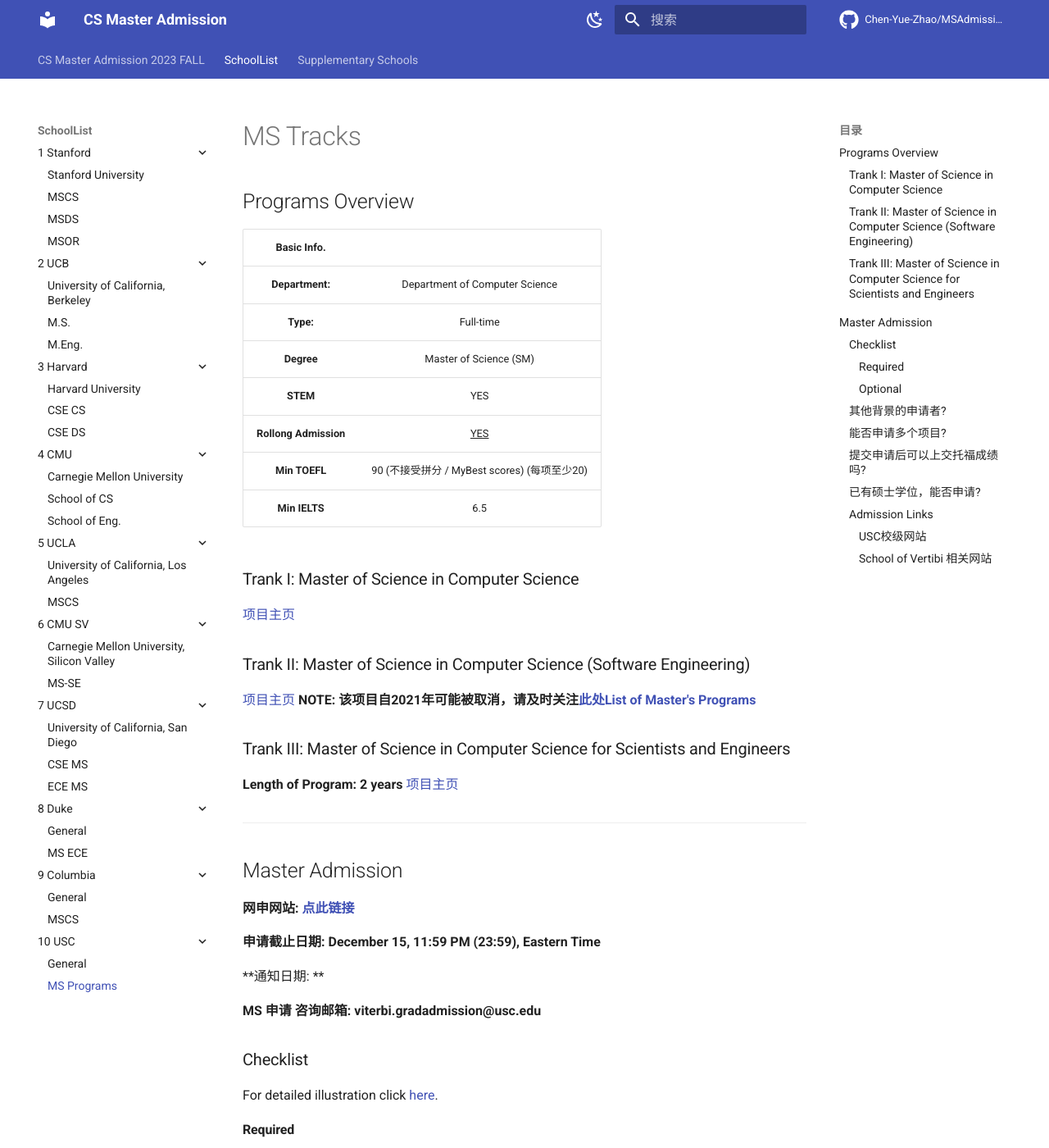
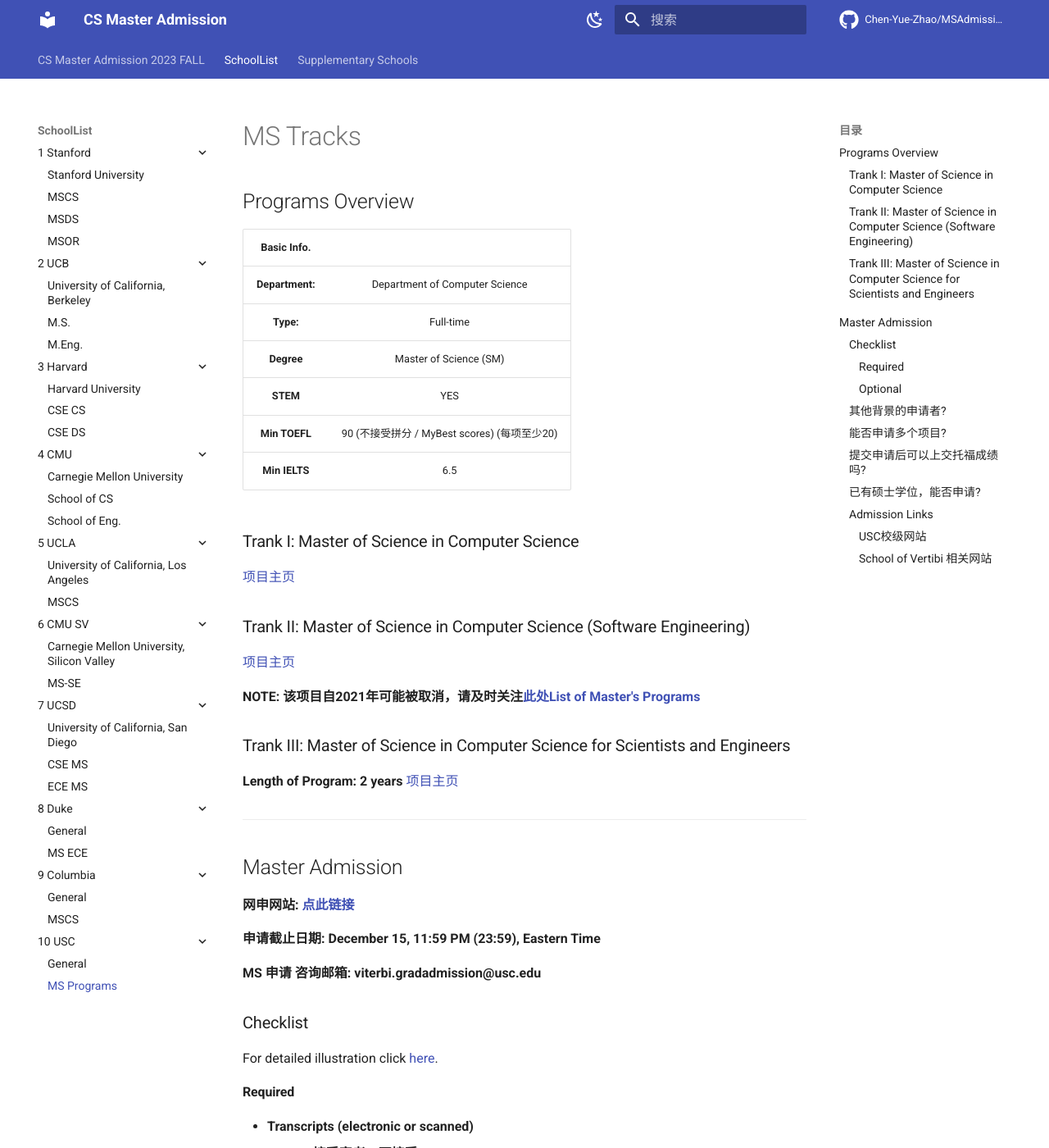
Before and after one commit to Chen-Yue-Zhao/MSAdmissionSite_mkdocs, an MkDocs documentation site: the page built from docs/SchoolList/USC/Programs.md, in a window 1280 px wide and 1400 px high. Shown: the whole window at 82% size. Built offline with MkDocs 1.6.1 and Material for MkDocs 9.7.7, drawn with Linux system fonts in a browser that asks for light colours; comment, search, counter and statistics services are not loaded.

Commit message:
MAC: Finish SchoolList 4

```diff
--- a/docs/SchoolList/USC/Programs.md
+++ b/docs/SchoolList/USC/Programs.md
@@ -7,16 +7,22 @@
 | **Type:** | Full-time |
 | **Degree** | Master of Science (SM) |
 | **STEM** | YES |
-| **Rollong Admission** | <U>YES</u> |
 | **Min TOEFL** | 90 (不接受拼分 / MyBest scores) (每项至少20) |
 | **Min IELTS** | 6.5 |
 
+
 ### Trank I: Master of Science in Computer Science
+
 [项目主页](https://www.cs.usc.edu/academic-programs/masters/computer-science-general/)
+
 ### Trank II: Master of Science in Computer Science (Software Engineering)
+
 [项目主页](https://www.cs.usc.edu/academic-programs/masters/software-engineering/)
+
 **NOTE: 该项目自2021年可能被取消，请及时关注[此处List of Master's Programs](https://viterbigradadmission.usc.edu/programs/masters/msprograms/computer-science/)**
+
 ### Trank III: Master of Science in Computer Science for Scientists and Engineers
+
 **Length of Program: 2 years**
 [项目主页](https://www.cs.usc.edu/academic-programs/masters/software-engineering/)
 
@@ -29,8 +35,6 @@
 **网申网站: [点此链接](https://viterbigradadmission.usc.edu/programs/masters/apply/ready-to-apply/)**
 
 **申请截止日期: December 15, 11:59 PM (23:59), Eastern Time**
-
-**通知日期: **
 
 **MS 申请 咨询邮箱: viterbi.gradadmission@usc.edu**
 
```
Also changed, not shown: docs/SchoolList/Duke/ECE_MS.md (+2 -1 lines).
